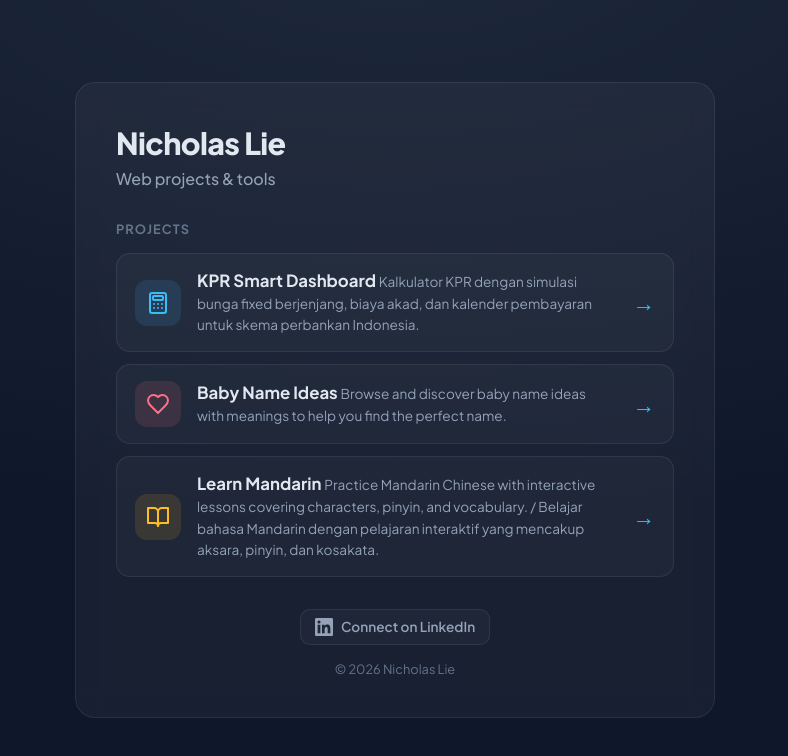
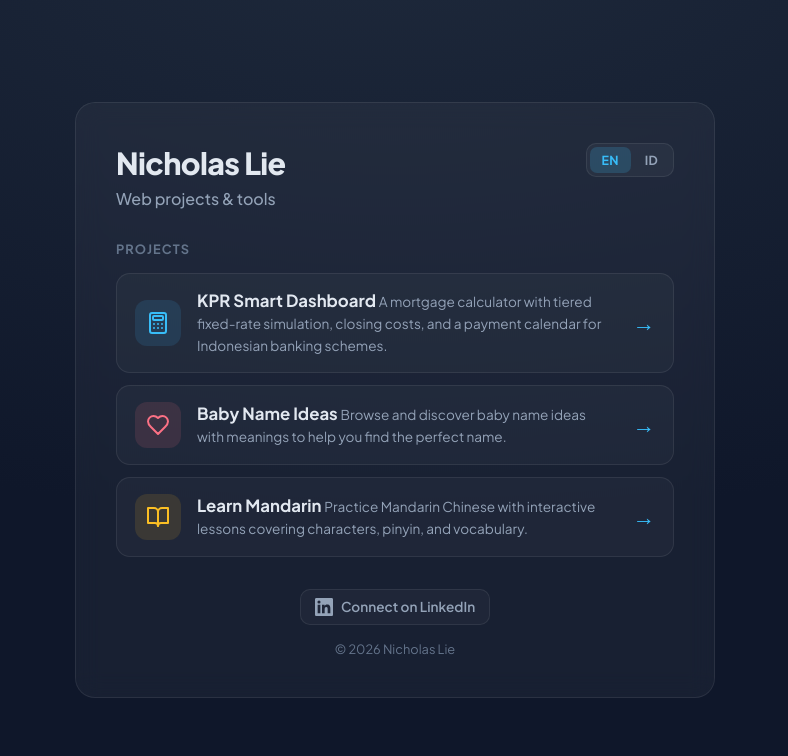
Before and after one commit to nicholaslie90/nicholaslie90.github.io, a plain HTML site: page index.html in a window 1280 px wide. Shown: the whole page, without its empty margins (245-1033 px from the left). Drawn offline with Linux system fonts and the light colour scheme.

Commit message:
feat: add EN/ID language switcher for descriptions

```diff
--- a/index.html
+++ b/index.html
@@ -32,8 +32,21 @@
         padding: 40px;
         backdrop-filter: blur(12px);
       }
+      .header { display: flex; align-items: flex-start; justify-content: space-between; gap: 16px; }
       h1 { font-size: 1.9rem; font-weight: 800; letter-spacing: -0.02em; }
       .subtitle { color: #94a3b8; margin-top: 6px; font-weight: 500; }
+      .lang-switch {
+        flex-shrink: 0; display: inline-flex; padding: 3px; gap: 2px;
+        background: rgba(255, 255, 255, 0.04);
+        border: 1px solid rgba(255, 255, 255, 0.08); border-radius: 10px;
+      }
+      .lang-switch button {
+        font-family: inherit; cursor: pointer; border: none; background: none;
+        color: #94a3b8; font-size: 0.78rem; font-weight: 700; letter-spacing: 0.02em;
+        padding: 5px 12px; border-radius: 7px; transition: all 0.15s ease;
+      }
+      .lang-switch button:hover { color: #e2e8f0; }
+      .lang-switch button.active { background: rgba(56, 189, 248, 0.18); color: #38bdf8; }
       h2 {
         font-size: 0.8rem; text-transform: uppercase; letter-spacing: 0.08em;
         color: #64748b; margin: 32px 0 16px; font-weight: 700;
@@ -74,10 +87,18 @@
   </head>
   <body>
     <main class="card">
-      <h1>Nicholas Lie</h1>
-      <p class="subtitle">Web projects &amp; tools</p>
+      <div class="header">
+        <div>
+          <h1>Nicholas Lie</h1>
+          <p class="subtitle" data-en="Web projects &amp; tools" data-id="Proyek &amp; alat web">Web projects &amp; tools</p>
+        </div>
+        <div class="lang-switch" role="group" aria-label="Language">
+          <button type="button" data-lang="en">EN</button>
+          <button type="button" data-lang="id">ID</button>
+        </div>
+      </div>
 
-      <h2>Projects</h2>
+      <h2 data-en="Projects" data-id="Proyek">Projects</h2>
       <div class="projects">
         <a class="project" href="/kalkulator-kpr/">
           <span class="icon icon-kpr">
@@ -94,7 +115,7 @@
           </span>
           <span class="body">
             <span class="name">KPR Smart Dashboard</span>
-            <span class="desc">Kalkulator KPR dengan simulasi bunga fixed berjenjang, biaya akad, dan kalender pembayaran untuk skema perbankan Indonesia.</span>
+            <span class="desc" data-en="A mortgage calculator with tiered fixed-rate simulation, closing costs, and a payment calendar for Indonesian banking schemes." data-id="Kalkulator KPR dengan simulasi bunga fixed berjenjang, biaya akad, dan kalender pembayaran untuk skema perbankan Indonesia.">A mortgage calculator with tiered fixed-rate simulation, closing costs, and a payment calendar for Indonesian banking schemes.</span>
           </span>
           <span class="arrow">&rarr;</span>
         </a>
@@ -107,7 +128,7 @@
           </span>
           <span class="body">
             <span class="name">Baby Name Ideas</span>
-            <span class="desc">Browse and discover baby name ideas with meanings to help you find the perfect name.</span>
+            <span class="desc" data-en="Browse and discover baby name ideas with meanings to help you find the perfect name." data-id="Jelajahi dan temukan ide nama bayi beserta artinya untuk membantu Anda menemukan nama yang sempurna.">Browse and discover baby name ideas with meanings to help you find the perfect name.</span>
           </span>
           <span class="arrow">&rarr;</span>
         </a>
@@ -121,7 +142,7 @@
           </span>
           <span class="body">
             <span class="name">Learn Mandarin</span>
-            <span class="desc">Practice Mandarin Chinese with interactive lessons covering characters, pinyin, and vocabulary. / Belajar bahasa Mandarin dengan pelajaran interaktif yang mencakup aksara, pinyin, dan kosakata.</span>
+            <span class="desc" data-en="Practice Mandarin Chinese with interactive lessons covering characters, pinyin, and vocabulary." data-id="Belajar bahasa Mandarin dengan pelajaran interaktif yang mencakup aksara, pinyin, dan kosakata.">Practice Mandarin Chinese with interactive lessons covering characters, pinyin, and vocabulary.</span>
           </span>
           <span class="arrow">&rarr;</span>
         </a>
@@ -132,10 +153,30 @@
           <svg viewBox="0 0 24 24" fill="currentColor" aria-hidden="true">
             <path d="M20.45 20.45h-3.56v-5.57c0-1.33-.02-3.04-1.85-3.04-1.85 0-2.14 1.45-2.14 2.94v5.67H9.34V9h3.42v1.56h.05c.48-.9 1.64-1.85 3.37-1.85 3.6 0 4.27 2.37 4.27 5.46v6.28zM5.34 7.43a2.06 2.06 0 1 1 0-4.13 2.06 2.06 0 0 1 0 4.13zM7.12 20.45H3.55V9h3.57v11.45zM22.22 0H1.77C.79 0 0 .77 0 1.73v20.54C0 23.22.79 24 1.77 24h20.45c.98 0 1.78-.78 1.78-1.73V1.73C24 .77 23.2 0 22.22 0z"/>
           </svg>
-          <span>Connect on LinkedIn</span>
+          <span data-en="Connect on LinkedIn" data-id="Terhubung di LinkedIn">Connect on LinkedIn</span>
         </a>
         <div class="copyright">&copy; 2026 Nicholas Lie</div>
       </footer>
     </main>
+
+    <script>
+      (function () {
+        var nodes = document.querySelectorAll('[data-en][data-id]');
+        var buttons = document.querySelectorAll('.lang-switch button');
+        function apply(lang) {
+          if (lang !== 'id') lang = 'en';
+          document.documentElement.lang = lang;
+          nodes.forEach(function (el) { el.innerHTML = el.getAttribute('data-' + lang); });
+          buttons.forEach(function (b) { b.classList.toggle('active', b.getAttribute('data-lang') === lang); });
+          try { localStorage.setItem('lang', lang); } catch (e) {}
+        }
+        buttons.forEach(function (b) {
+          b.addEventListener('click', function () { apply(b.getAttribute('data-lang')); });
+        });
+        var saved;
+        try { saved = localStorage.getItem('lang'); } catch (e) {}
+        apply(saved || 'en');
+      })();
+    </script>
   </body>
 </html>
```
